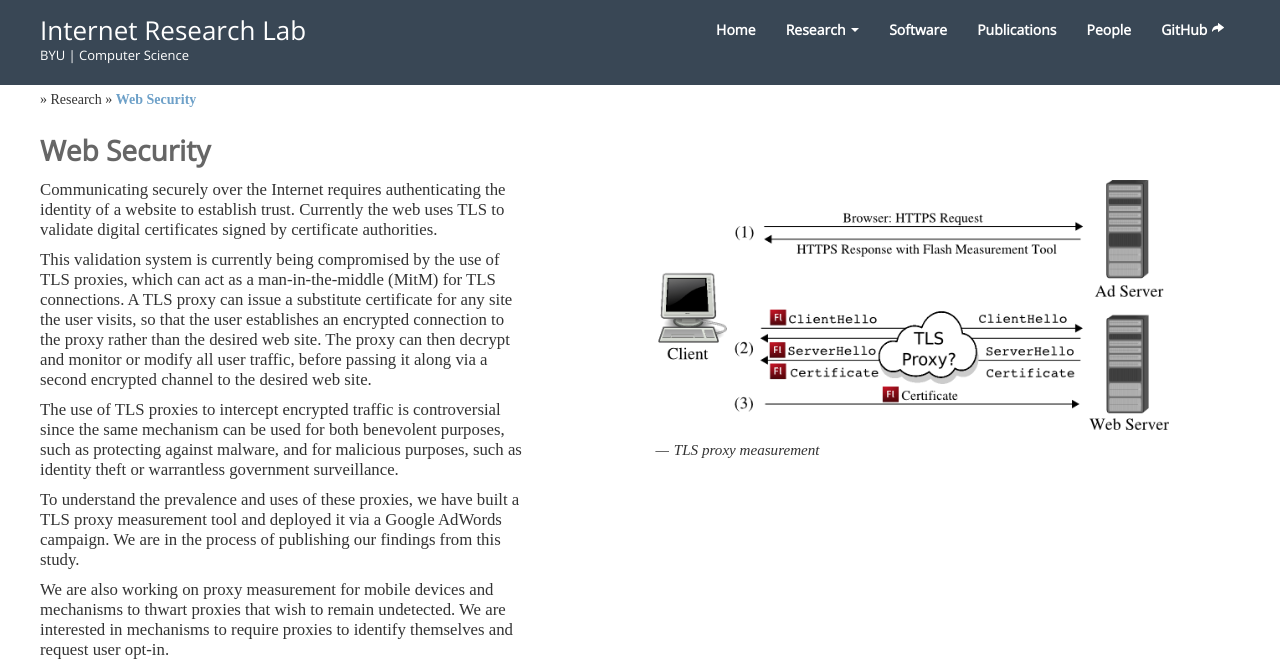
After one commit to byu-ilab/ilab-web, a Flask app: page /research/web-security in a window 1280 px wide. The commit adds this page. Shown: the top 669 px of the page. Run offline with Flask 2, Linux system fonts and the light colour scheme; some libraries are stand-ins or nearby versions; grey boxes are pictures that could not be loaded.

Commit message:
Additional style changes and additional content for new research projects.

```diff
--- a/static/css/app.css
+++ b/static/css/app.css
@@ -1,7 +1,7 @@
 /* General */
 
 body {
-    font-family: "Open Sans", "Helvetica Neue","Helvetica",Arial,Verdana,sans-serif;
+    font-family: 'Volkorn', serif;
 }
 
 .container {
@@ -15,6 +15,10 @@ body {
 }
 
 /* Menu */
+
+.navbar {
+    font-family: "Open Sans", "Helvetica Neue","Helvetica",Arial,Verdana,sans-serif;
+}
 
 .navbar .brand {
     text-shadow: none;
@@ -243,7 +247,9 @@ a:hover {
 /* Misc */
 
 h1 {
+    font-family: "Open Sans", "Helvetica Neue","Helvetica",Arial,Verdana,sans-serif;
     font-size: 2em;
+    color: #666;
 }
 
 h2 {
@@ -348,6 +354,10 @@ hr {
     padding-left: 10px;
 }
 
+.pad-left-20 {
+    margin-left: 20px;
+}
+
 .height-400 {
     max-height: 420px;
     margin-bottom: 15px;
@@ -358,11 +368,15 @@ hr {
 }
 
 .height-300 {
-    height: 300px;
+    max-height: 300px;
+}
+
+.height-250 {
+    max-height: 250px;
 }
 
 .height-200 {
-    height: 200px;
+    max-height: 200px;
 }
 
 .height-100 {
--- a/templates/base.html
+++ b/templates/base.html
@@ -4,8 +4,8 @@
     <title>Internet Research Lab</title>
     <meta name="viewport" content="width=device-width, initial-scale=1.0">
     <link rel="shortcut icon" href="/static/img/favicon.ico">
-    <link href='http://fonts.googleapis.com/css?family=Lato' rel='stylesheet' type='text/css'>
     <link href='http://fonts.googleapis.com/css?family=Open+Sans:400,300' rel='stylesheet' type='text/css'>
+    <link href='http://fonts.googleapis.com/css?family=Vollkorn' rel='stylesheet' type='text/css'>
     <link href="/static/css/bootstrap.min.css" rel="stylesheet">
     <link href="/static/css/bootstrap-responsive.min.css" rel="stylesheet">
     <link href="/static/css/app.css" rel="stylesheet">
--- /dev/null
+++ b/templates/research/web-security.html
@@ -0,0 +1,65 @@
+{% extends "base.html" %}
+
+{% block page %}
+
+<div class="container breadcrumbs">
+  <p>» Research » <a href="/research/web-security">Web Security</a></p>
+</div>
+
+<div class="container">
+  <div class="row-fluid">
+    <div class="span12">
+      <h1>Web Security</h1>
+    </div>
+  </div>
+</div>
+
+<div class="container text">
+  <div class="row-fluid">
+    <div class="span5">
+      <p>Communicating securely over the Internet requires
+	authenticating the identity of a website to establish
+	trust. Currently the web uses TLS to validate digital
+	certificates signed by certificate authorities.
+      </p>
+
+      <p>
+	This validation system is currently being compromised by the
+	use of TLS proxies, which can act as a man-in-the-middle
+	(MitM) for TLS connections. A TLS proxy can issue a substitute
+	certificate for any site the user visits, so that the user
+	establishes an encrypted connection to the proxy rather than
+	the desired web site. The proxy can then decrypt and monitor
+	or modify all user traffic, before passing it along via a
+	second encrypted channel to the desired web site.
+      </p>
+
+      <p>
+	The use of TLS proxies to intercept encrypted traffic is
+	controversial since the same mechanism can be used for both
+	benevolent purposes, such as protecting against malware, and
+	for malicious purposes, such as identity theft or warrantless
+	government surveillance.
+      </p>
+
+      <p>
+	To understand the prevalence and uses of these proxies, we
+	have built a TLS proxy measurement tool and deployed it via a
+	Google AdWords campaign. We are in the process of publishing
+	our findings from this study.</p>
+
+      <p>We are also working on proxy measurement for mobile devices
+	and mechanisms to thwart proxies that wish to remain
+	undetected.  We are interested in mechanisms to require
+	proxies to identify themselves and request user opt-in.
+      </p>
+
+    </div>
+    <div class="offset1 span6">
+      <img class="height-250" src="/static/img/tls-proxy-measurement.png">
+      <p class="caption">TLS proxy measurement</p>
+    </div>
+  </div>
+</div>
+
+{% endblock %}
--- a/templates/research/wifu.html
+++ b/templates/research/wifu.html
@@ -17,7 +17,7 @@
 <div class="container text">
   <div class="row-fluid">
     <div class="span12">
-      <div class="right">
+      <div class="right pad-left-20">
 	<img class="height-200" src="/static/img/wifu-toolkit.png">
 	<p class="caption">Basic operation of the WiFu toolkit</p>
       </div>
```
Also changed, not shown: templates/index.html (+8 -6 lines), templates/research/internet-measurements.html (added, +38 -0 lines), templates/research/personal-cloud.html (+9 -6 lines), templates/research/sentiment-analysis.html (+9 -5 lines), static/img/steam-game-projection.png (added), static/img/tls-proxy-measurement.png (added), 1 other file.
